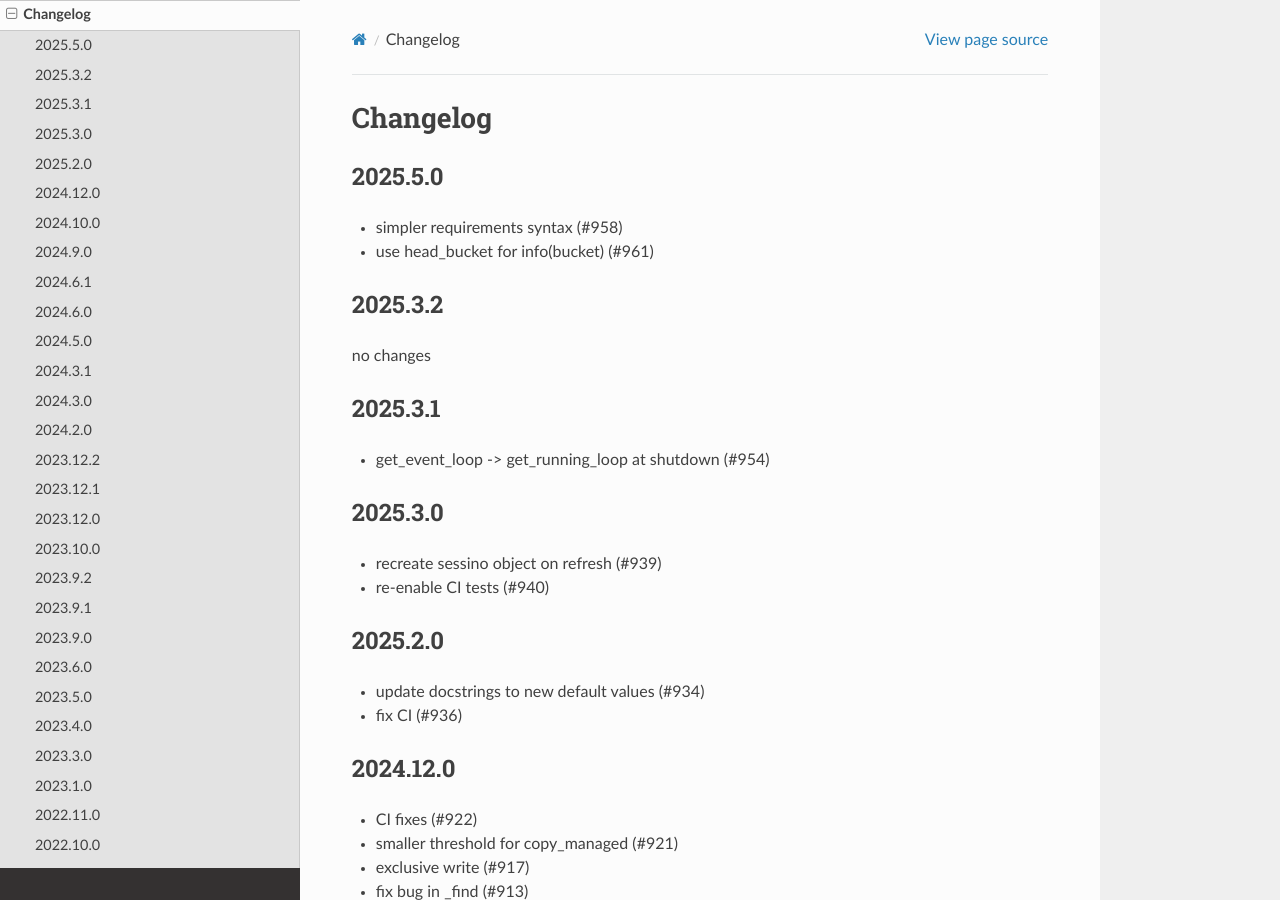
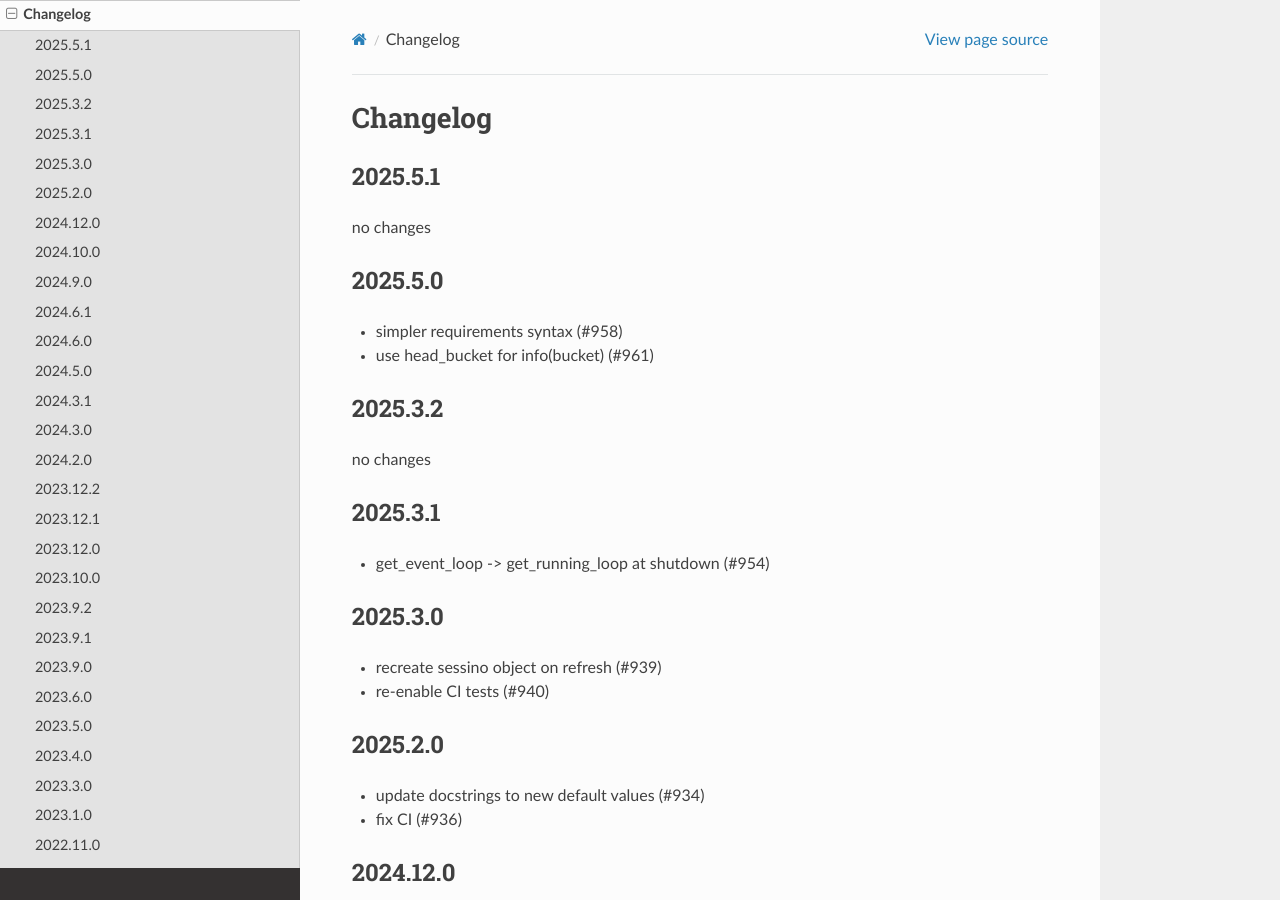
Before and after one commit to zarr-developers/s3fs, a Sphinx documentation site: the page built from docs/source/changelog.rst, in a window 1280 px wide and 900 px high. Built offline with Sphinx 7.4.7 and the Read the Docs theme 3.1.0, drawn with Linux system fonts in a browser that asks for light colours.

Commit message:
changelog (#968)

```diff
--- a/docs/source/changelog.rst
+++ b/docs/source/changelog.rst
@@ -1,5 +1,10 @@
 Changelog
 =========
+
+2025.5.1
+--------
+
+no changes
 
 2025.5.0
 --------
--- a/requirements.txt
+++ b/requirements.txt
@@ -1,3 +1,3 @@
 aiobotocore>=2.5.4,<3.0.0
-fsspec==2025.5.0
+fsspec==2025.5.1
 aiohttp!=4.0.0a0, !=4.0.0a1
```
